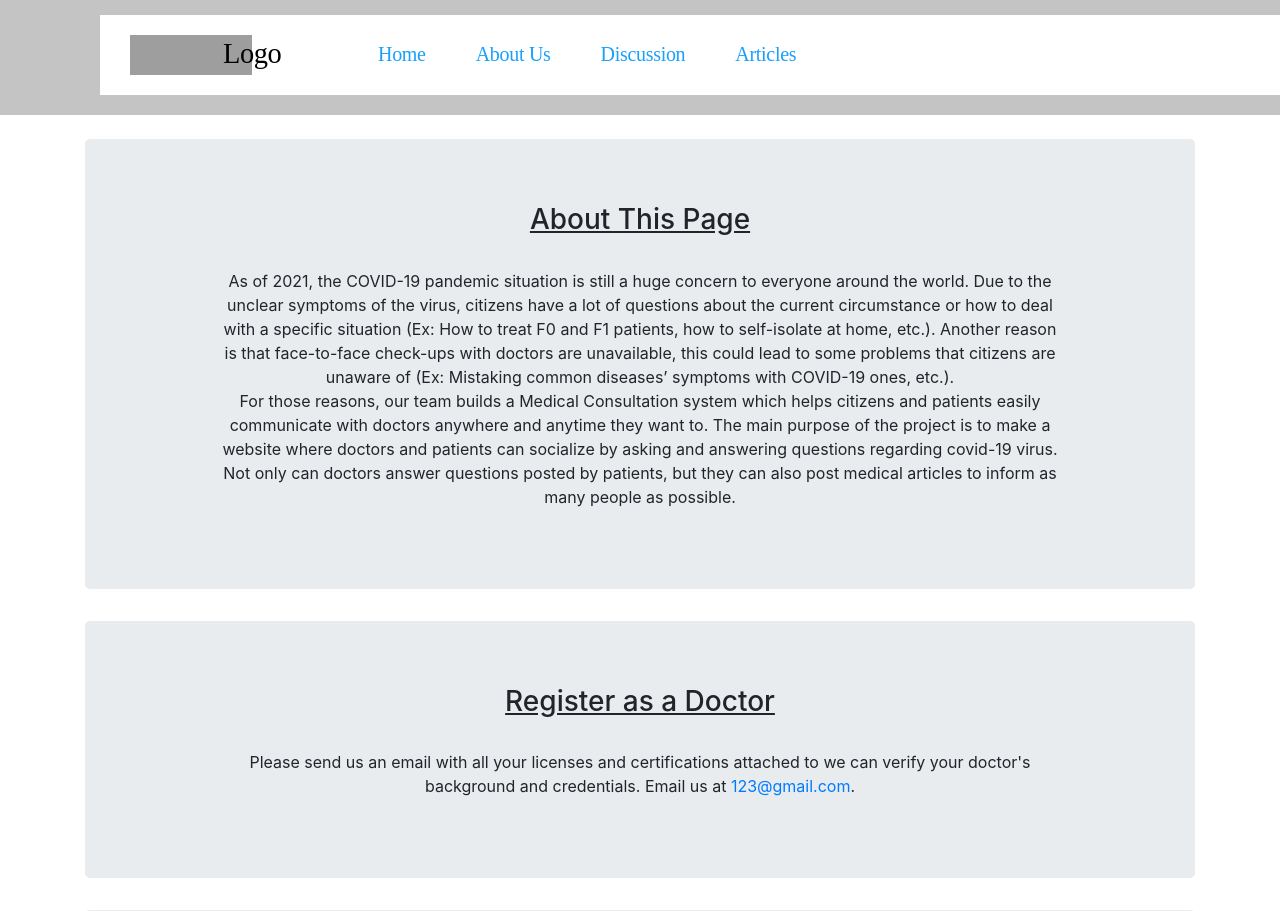
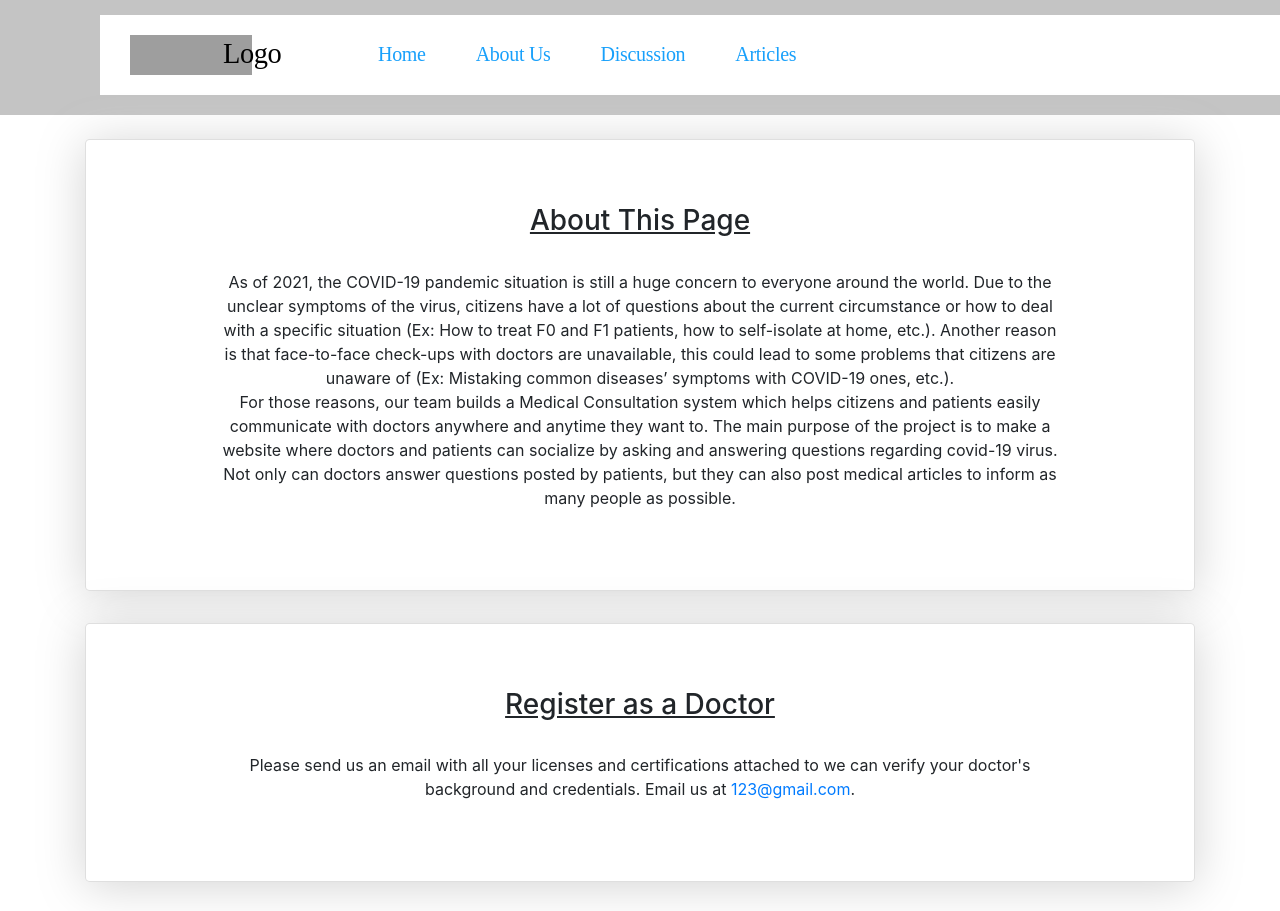
Before and after one commit to carl2008/FurtherWebProgramming, a React (Create React App) app: page /AboutUs in a window 1280 px wide. Shown: the top 911 px of the page. Built offline with nearby package versions, Linux system fonts and the light colour scheme; grey boxes are pictures that could not be loaded.

Commit message:
Update About Us page

```diff
--- /dev/null
+++ b/src/component/AboutUs.css
@@ -0,0 +1,4 @@
+.card {
+    background-color: white;
+    filter: drop-shadow(0px 4px 24px lightgrey);
+}
--- a/src/component/AboutUs.js
+++ b/src/component/AboutUs.js
@@ -1,5 +1,5 @@
 import React, { Component } from 'react';
-import ContactForm from './ContactForm';
+import './AboutUs.css'
 import 'bootstrap/dist/css/bootstrap.min.css';
 
 class AboutUs extends Component {
@@ -7,20 +7,17 @@ class AboutUs extends Component {
         return (
             <div className="container h-100">
                 <div className="row h-100">
-                    <div className="col-12 mx-auto">
-                        <div className="jumbotron">
+                    <div className="col-12 mx-auto text-center">
+                        <div className="jumbotron card">
                             <h3><u>About This Page</u></h3><br></br>
                             <p className="col-10 mx-auto">As of 2021, the COVID-19 pandemic situation is still a huge concern to everyone around the world. Due to the unclear symptoms of the virus, citizens have a lot of questions about the current circumstance or how to deal with a specific situation (Ex: How to treat F0 and F1 patients, how to self-isolate at home, etc.). Another reason is that face-to-face check-ups with doctors are unavailable, this could lead to some problems that citizens are unaware of (Ex: Mistaking common diseases’ symptoms with COVID-19 ones, etc.).
                                 <br></br>For those reasons, our team builds a Medical Consultation system which helps citizens and patients easily communicate with doctors anywhere and anytime they want to. The main purpose of the project is to make a website where doctors and patients can socialize by asking and answering questions regarding covid-19 virus. Not only can doctors answer questions posted by patients, but they can also post medical articles to inform as many people as possible.
                             </p>
                         </div>
-                        <div className="jumbotron">
+                        <div className="jumbotron card">
                             <h3><u>Register as a Doctor</u></h3><br></br>
                             <p className="col-10 mx-auto">Please send us an email with all your licenses and certifications attached to we can verify your doctor's background and credentials.
                             Email us at <a href="mailto: 123@gmail.com">123@gmail.com</a>.</p>
-                        </div>
-                        <div className="jumbotron">
-                            <ContactForm />
                         </div>
                     </div>
                 </div>
```
